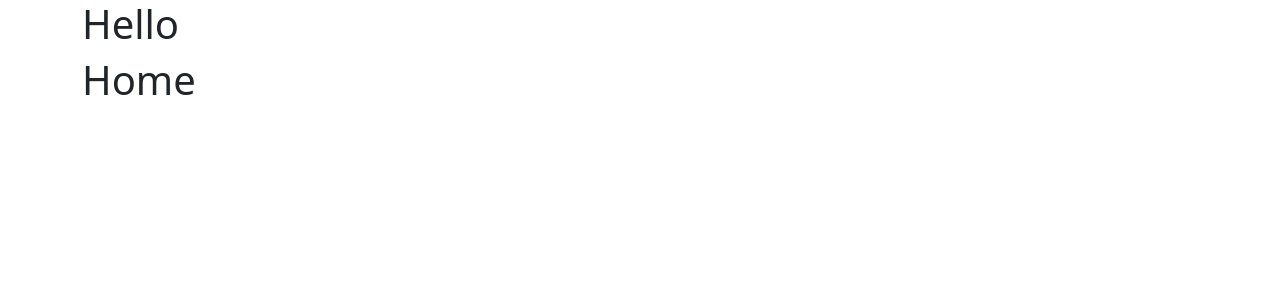
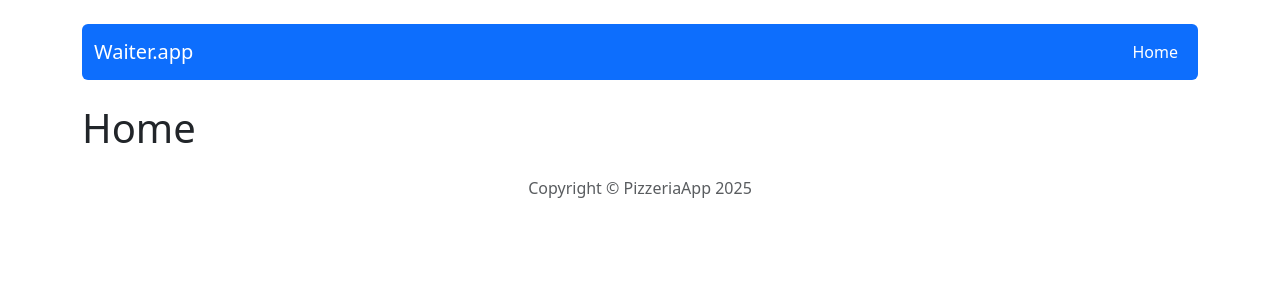
Before and after one commit to mGrzanek/waiter-app, a React (Create React App) app: page / in a window 1280 px wide. Shown: the top 300 px of the page. Built offline with nearby package versions, Linux system fonts and the light colour scheme.

Commit message:
Add NavBar component

```diff
--- a/src/App.js
+++ b/src/App.js
@@ -1,18 +1,21 @@
 import { Container } from "react-bootstrap";
 import { Routes, Route } from "react-router";
+import Header from "./components/views/Header/Header";
 import Home from "./components/pages/Home/Home";
 import Table from "./components/pages/Table/Table";
 import NotFound from "./components/pages/NotFound/NotFound";
+import Footer from "./components/views/Footer/Footer";
 
 const App = () => {
   return (
     <Container>
-      <h1>Hello</h1>
+      <Header />
       <Routes>
         <Route path="/" element={<Home />} />
         <Route path="/table/:id" element={<Table />} />
         <Route path="*" element={<NotFound />} />
       </Routes>
+      <Footer />
     </Container>
   );
 }
--- /dev/null
+++ b/src/components/views/Footer/Footer.js
@@ -0,0 +1,7 @@
+const Footer = () => {
+    return(
+        <div data-testid="footer-section" className="m-2 p-3 text-center text-muted" >Copyright &copy; PizzeriaApp 2025</div>
+    );
+}
+
+export default Footer;
--- /dev/null
+++ b/src/components/views/Header/Header.js
@@ -0,0 +1,9 @@
+import NavBar from "../NavBar/NavBar"
+
+const Header = () => {
+    return(
+        <NavBar />
+    );
+}
+
+export default Header;
--- /dev/null
+++ b/src/components/views/NavBar/NavBar.js
@@ -0,0 +1,17 @@
+import { Navbar, Nav, Container } from "react-bootstrap";
+import { NavLink } from "react-router-dom";
+
+const NavBar = () => {
+    return(
+        <Navbar data-testid="navbar-section" bg="primary" variant="dark" className="mt-4 mb-4 rounded justify-content-between">
+                <Container>
+                    <Navbar.Brand as={NavLink} to="/">Waiter.app</Navbar.Brand>
+                    <Nav>
+                        <Nav.Link data-testid="home-link"  as={NavLink} to="/">Home</Nav.Link>
+                    </Nav>
+                </Container>
+        </Navbar>
+    );
+}
+
+export default NavBar;
```
